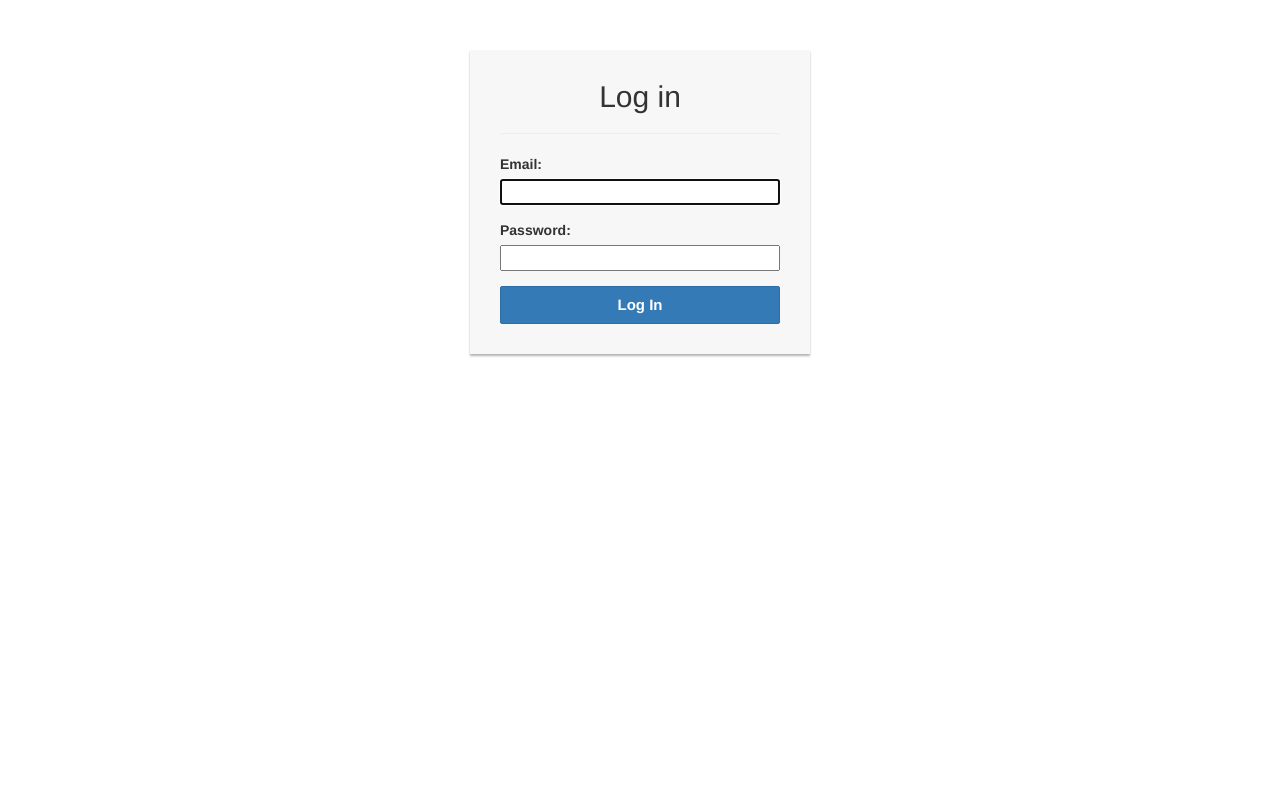
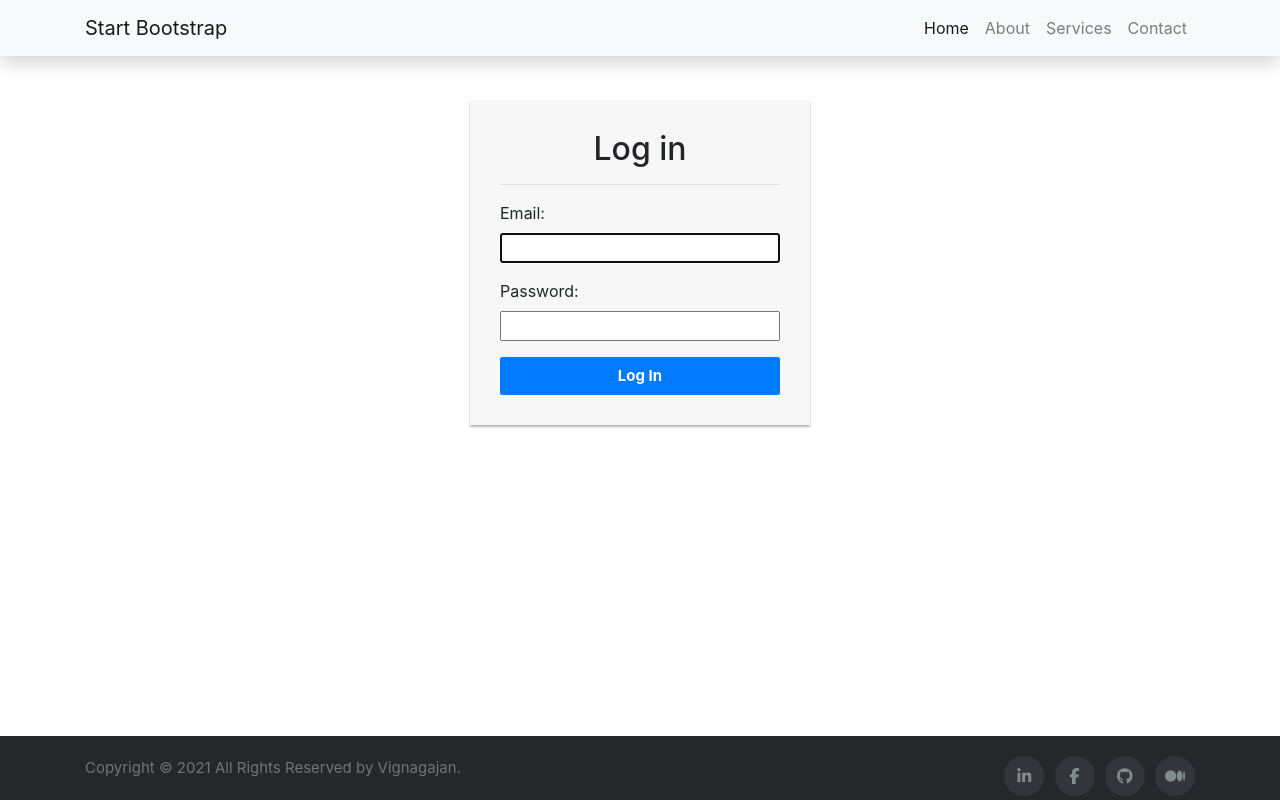
Before and after one commit to vignagajan/django-boilerplate, a Django app: page /login/ in a window 1280 px wide. Run offline with Django 3.2, Linux system fonts and the light colour scheme; some libraries are stand-ins or nearby versions.

Commit message:
Enhance login UI

```diff
--- /dev/null
+++ b/static/styles/base.css
@@ -0,0 +1 @@
+@import "foo.css"
--- /dev/null
+++ b/static/styles/foo.css
@@ -0,0 +1,165 @@
+.site-footer {
+	background-color: #26272b;
+	padding: 20px 0 0px;
+	font-size: 15px;
+	line-height: 24px;
+    color: #737373;
+}
+
+.site-footer hr {
+	border-top-color: #bbb;
+	opacity: 0.5
+}
+
+.site-footer hr.small {
+	margin: 20px 0
+}
+
+.site-footer h6 {
+	color: #fff;
+	font-size: 16px;
+	text-transform: uppercase;
+	margin-top: 5px;
+	letter-spacing: 2px
+}
+
+.site-footer a {
+	color: #737373;
+}
+
+.site-footer a:hover {
+	color: #3366cc;
+	text-decoration: none;
+}
+
+.footer-links {
+	padding-left: 0;
+	list-style: none
+}
+
+.footer-links li {
+	display: block
+}
+
+.footer-links a {
+	color: #737373
+}
+
+.footer-links a:active,
+.footer-links a:focus,
+.footer-links a:hover {
+	color: #3366cc;
+	text-decoration: none;
+}
+
+.footer-links.inline li {
+	display: inline-block
+}
+
+.site-footer .social-icons {
+	text-align: right
+}
+
+.site-footer .social-icons a {
+	width: 40px;
+	height: 40px;
+	line-height: 40px;
+	margin-left: 6px;
+	margin-right: 0;
+	border-radius: 100%;
+	background-color: #33353d
+}
+
+.copyright-text {
+	margin: 0
+}
+
+@media (max-width:991px) {
+	.site-footer [class^=col-] {
+		margin-bottom: 10px
+	}
+}
+
+@media (max-width:767px) {
+	.site-footer {
+		padding-bottom: 0
+	}
+	.site-footer .copyright-text,
+	.site-footer .social-icons {
+		text-align: center
+	}
+}
+
+.social-icons {
+	padding-left: 0;
+	margin-bottom: 0;
+	list-style: none
+}
+
+.social-icons li {
+	display: inline-block;
+	margin-bottom: 4px
+}
+
+.social-icons li.title {
+	margin-right: 15px;
+	text-transform: uppercase;
+	color: #96a2b2;
+	font-weight: 700;
+	font-size: 13px
+}
+
+.social-icons a {
+	background-color: #eceeef;
+	color: #818a91;
+	font-size: 16px;
+	display: inline-block;
+	line-height: 44px;
+	width: 44px;
+	height: 44px;
+	text-align: center;
+	margin-right: 8px;
+	border-radius: 100%;
+	-webkit-transition: all .2s linear;
+	-o-transition: all .2s linear;
+	transition: all .2s linear
+}
+
+.social-icons a:active,
+.social-icons a:focus,
+.social-icons a:hover {
+	color: #fff;
+	background-color: #29aafe
+}
+
+.social-icons.size-sm a {
+	line-height: 34px;
+	height: 34px;
+	width: 34px;
+	font-size: 14px
+}
+
+
+.social-icons a.linkedin:hover {
+	background-color: #007bb6
+}
+
+.social-icons a.facebook:hover {
+	background-color: #3b5998
+}
+
+.social-icons a.github:hover {
+	background-color: #000
+}
+
+.social-icons a.medium:hover {
+	background-color: #50b562
+}
+
+@media (max-width:767px) {
+	.social-icons li.title {
+		display: block;
+		margin-right: 0;
+		font-weight: 600
+	}
+}
--- a/static/styles/login.css
+++ b/static/styles/login.css
@@ -1,6 +1,6 @@
 .login-form {
     width: 340px;
-    margin: 50px auto;
+    margin: 100px auto;
 }
 .login-form form {
     margin-bottom: 15px;
@@ -27,3 +27,11 @@ input {
     font-size: 15px;
     font-weight: bold;
 }
+
+.site-footer {
+
+   position:fixed;
+   bottom:0;
+   width: 100%;
+
+}
--- a/templates/base.html
+++ b/templates/base.html
@@ -1,18 +1,34 @@
 <!DOCTYPE html>
 <html>
 <head>
+
+  <title>dj | {% block title %}{% endblock %}</title>
+
+  <!-- meta -->
   <meta charset="utf-8">
-  <title>dj | {% block title %}{% endblock %}</title>
-  <link rel="stylesheet" href="https://maxcdn.bootstrapcdn.com/bootstrap/3.3.7/css/bootstrap.min.css">
-<script src="https://ajax.googleapis.com/ajax/libs/jquery/1.12.4/jquery.min.js"></script>
-<script src="https://maxcdn.bootstrapcdn.com/bootstrap/3.3.7/js/bootstrap.min.js"></script>
+  <meta content='maximum-scale=1.0, initial-scale=1.0, width=device-width' name='viewport'>
+
+  <!-- Bootstrap 4.3.1 -->
+  <link rel="stylesheet" href="https://stackpath.bootstrapcdn.com/bootstrap/4.3.1/css/bootstrap.min.css">
+  <script src="https://cdnjs.cloudflare.com/ajax/libs/jquery/3.4.1/jquery.slim.min.js"></script>
+  <script src="https://stackpath.bootstrapcdn.com/bootstrap/4.3.1/js/bootstrap.bundle.min.js"></script>
+
+  <!-- Custom css -->
+  {% load static %}
+  <link rel="stylesheet" href="{% static 'styles/base.css' %}">
+
+  <!-- Font awsome js-->
+  <script src="https://use.fontawesome.com/a69eb28f47.js"></script>
+
+
+
 {% block style %}
 {% endblock %}
 </head>
 <body>
-  <main>
+    {% include "includes/nav.html" %}
     {% block content %}
     {% endblock %}
-  </main>
+    {% include "includes/foo.html" %}
 </body>
 </html>
--- /dev/null
+++ b/templates/includes/foo.html
@@ -0,0 +1,22 @@
+  <footer class="site-footer">
+
+    <div class="container">
+      <div class="row">
+        <div class="col-md-8 col-sm-6 col-xs-12">
+          <p class="copyright-text">Copyright &copy; 2021 All Rights Reserved by
+              <a href="#">Vignagajan</a>.
+          </p>
+        </div>
+
+        <div class="col-md-4 col-sm-6 col-xs-12">
+          <ul class="social-icons">
+            <li><a class="linkedin" href="https://www.linkedin.com/in/vignagajan-vigneswaran/"><i class="fa fa-linkedin"></i></a></li>
+            <li><a class="facebook" href="https://www.facebook.com/vignagajan"><i class="fa fa-facebook"></i></a></li>
+            <li><a class="github" href="https://github.com/vignagajan"><i class="fa fa-github"></i></a></li>
+            <li><a class="medium" href="https://medium.com/@vignagajan"><i class="fa fa-medium"></i></a></li>
+
+          </ul>
+        </div>
+      </div>
+    </div>
+</footer>
--- /dev/null
+++ b/templates/includes/nav.html
@@ -0,0 +1,26 @@
+<nav class="navbar navbar-expand-lg navbar-light bg-light shadow fixed-top">
+    <div class="container">
+      <a class="navbar-brand" href="#">Start Bootstrap</a>
+      <button class="navbar-toggler" type="button" data-toggle="collapse" data-target="#navbarResponsive" aria-controls="navbarResponsive" aria-expanded="false" aria-label="Toggle navigation">
+            <span class="navbar-toggler-icon"></span>
+          </button>
+      <div class="collapse navbar-collapse" id="navbarResponsive">
+        <ul class="navbar-nav ml-auto">
+          <li class="nav-item active">
+            <a class="nav-link" href="#">Home
+                  <span class="sr-only">(current)</span>
+                </a>
+          </li>
+          <li class="nav-item">
+            <a class="nav-link" href="#">About</a>
+          </li>
+          <li class="nav-item">
+            <a class="nav-link" href="#">Services</a>
+          </li>
+          <li class="nav-item">
+            <a class="nav-link" href="#">Contact</a>
+          </li>
+        </ul>
+      </div>
+    </div>
+  </nav>
```
Also changed, not shown: static/styles/dashboard.css (+7 -106 lines), templates/dashboard.html (+10 -24 lines), db.sqlite3.
